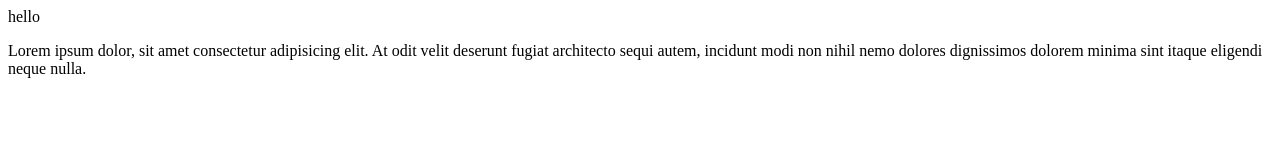
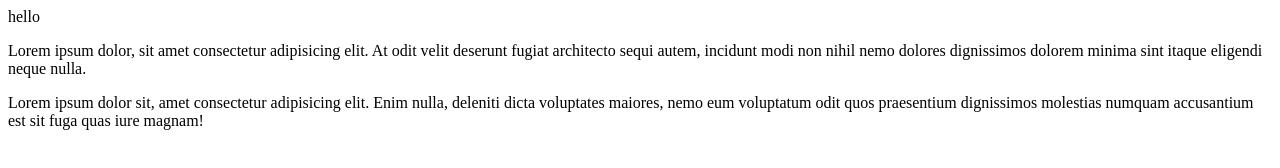
Before and after one commit to syedhussnainshah/New-Web-Batch-August, a plain HTML site: page index.html in a window 1280 px wide. Drawn offline with Linux system fonts and the light colour scheme.

Commit message:
update
ok

```diff
--- a/index.html
+++ b/index.html
@@ -12,6 +12,7 @@
     hello
     <p>Lorem ipsum dolor, sit amet consectetur adipisicing elit. At odit velit deserunt fugiat architecto sequi autem,
         incidunt modi non nihil nemo dolores dignissimos dolorem minima sint itaque eligendi neque nulla.</p>
-</body>
+<p>Lorem ipsum dolor sit, amet consectetur adipisicing elit. Enim nulla, deleniti dicta voluptates maiores, nemo eum voluptatum odit quos praesentium dignissimos molestias numquam accusantium est sit fuga quas iure magnam!</p>
+    </body>
 
 </html>
```
